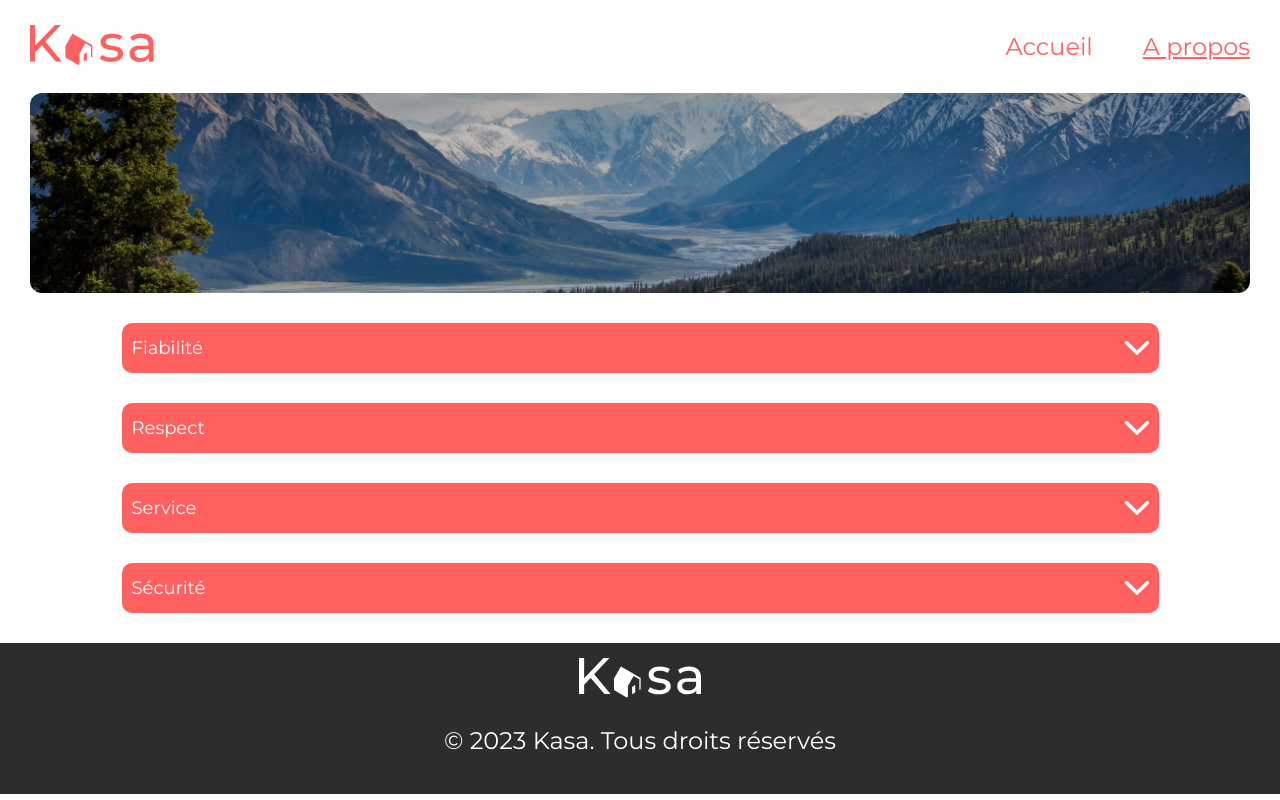
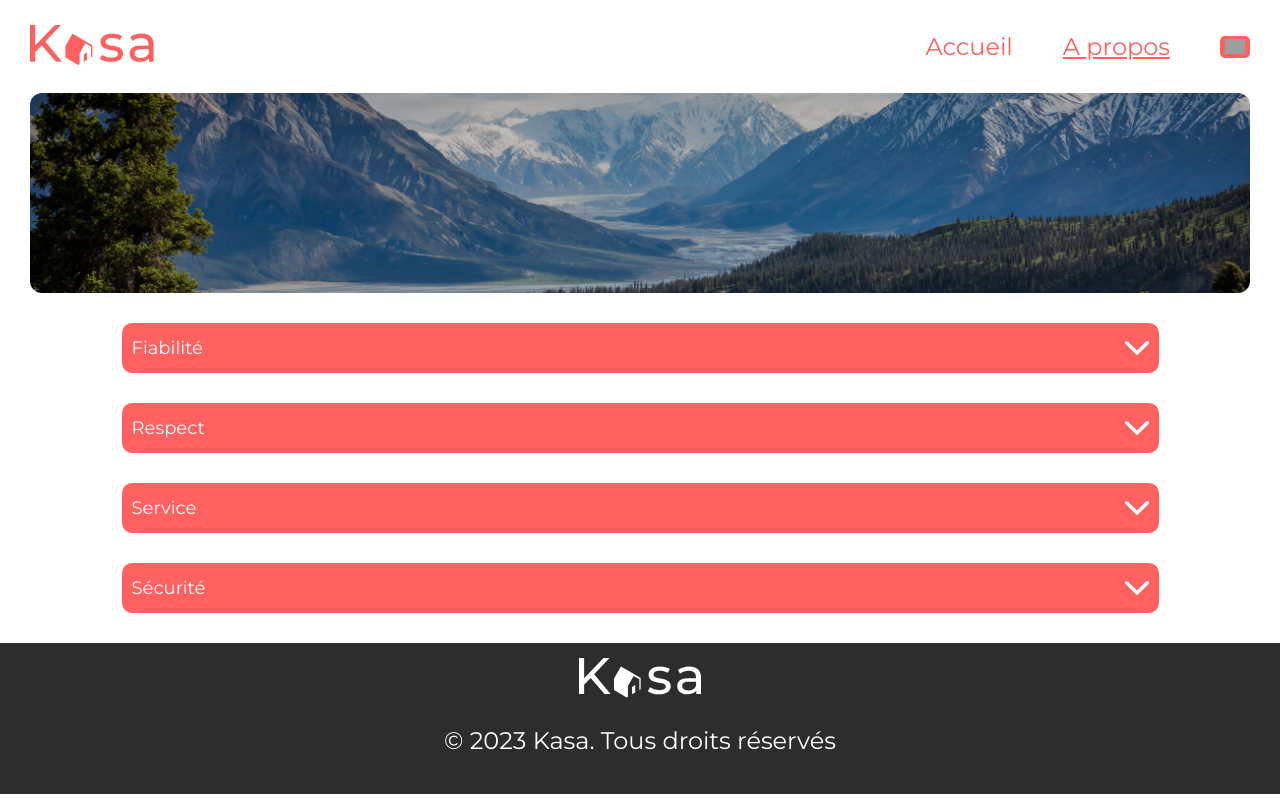
Before and after one commit to PhilippineHdn/kasa, a React (Create React App) app: page /about in a window 1280 px wide. Built offline with nearby package versions, Linux system fonts and the light colour scheme; grey boxes are pictures that could not be loaded.

Commit message:
Multi language website

```diff
--- a/src/Components/Banner.js
+++ b/src/Components/Banner.js
@@ -4,7 +4,7 @@ import { useTranslation } from 'react-i18next';
 import '../styles/components/Banner.css';
 
 const Banner = (props) => {
-    const { t, i18n } = useTranslation();
+    const { t } = useTranslation();
     const location = useLocation();
     const image = props.image;
     return (
--- a/src/Components/Footer.js
+++ b/src/Components/Footer.js
@@ -4,7 +4,7 @@ import logo from '../assets/img/LOGO.svg';
 import '../styles/components/Footer.css';
 
 const Footer = () => {
-    const { t, i18n } = useTranslation();
+    const { t } = useTranslation();
     return (
         <div className='footer'>
             <img className='logo' src={logo} alt="Kasa logo" />
--- a/src/Components/Header.js
+++ b/src/Components/Header.js
@@ -3,9 +3,14 @@ import { useTranslation } from 'react-i18next';
 import { NavLink } from "react-router-dom";
 import logo from '../assets/img/logo.jpg';
 import '../styles/components/Header.css';
+import { changeLanguage } from 'i18next';
 
 const Header = () => {
+
     const { t, i18n } = useTranslation();
+    const getLanguage = i18n.language;
+    const changeLanguageHandler = (choosedLanguage) => { i18n.changeLanguage(choosedLanguage) }
+
     return (
         <div className='header'>
             <NavLink to='/'>
@@ -18,6 +23,14 @@ const Header = () => {
                 <NavLink to="/about" className={(nav) => (nav.isActive ? "nav-active" : "nav-inactive")} >
                     <li className='nav-option'>{t('about')}</li>
                 </NavLink>
+                <div className="switch-lang">
+                    <div className="current-lang">
+                        <img className="lang-flag"
+                        alt="language-flag"
+                        src={getLanguage === "en" ? "https://cdn2.iconfinder.com/data/icons/world-flag-icons/128/Flag_of_United_Kingdom.png" : "https://cdn2.iconfinder.com/data/icons/world-flag-icons/128/Flag_of_France.png"}
+                        onClick={() => changeLanguageHandler(getLanguage === "en" ? "fr" : "en")}/>
+                    </div>
+                </div>
             </ul>
         </div>
     );
--- a/src/Pages/Kasa.js
+++ b/src/Pages/Kasa.js
@@ -1,6 +1,5 @@
 import React from 'react';
 import { useTranslation } from 'react-i18next';
-import { FaStar } from 'react-icons/fa';
 import Header from '../Components/Header';
 import Slider from '../Components/Slider';
 import TagName from '../Components/TagName';
@@ -13,7 +12,7 @@ import { useParams } from "react-router-dom";
 import '../styles/components/KasaInformation.css';
 
 const Kasa = () => {
-    const { t, i18n } = useTranslation();
+    const { t } = useTranslation();
     const idKasa = useParams('id').id;
     const dataCurrentKasa = kasasListData.find(data => data.id === idKasa);
     const description = dataCurrentKasa.description;
@@ -43,7 +42,7 @@ const Kasa = () => {
                         {[...Array(5)].map((star, index) => {
                             const ratingValue = index + 1;
                             return (
-                                <img key={index} src={ratingValue <= rating ? redStar : greyStar } alt="star" />
+                                <img key={`star-${index}`} src={ratingValue <= rating ? redStar : greyStar } alt="star" />
                             )
                         })}
                     </div>
--- a/src/i18n.js
+++ b/src/i18n.js
@@ -2,7 +2,7 @@ import i18n from 'i18next';
 import { initReactI18next } from 'react-i18next';
 import LanguageDetector from 'i18next-browser-languagedetector';
 import fr from './translations/fr';
-import en from './translations/en'
+import en from './translations/en';
 
 i18n
   // detect user language
--- a/src/styles/components/Header.css
+++ b/src/styles/components/Header.css
@@ -47,6 +47,22 @@
     color: var(--main-color);
 }
 
+.switch-lang {
+    cursor: pointer;
+    top: 20px;
+    right: 20px;
+}
+
+.current-lang {
+    background: var(--main-color);
+    padding: 3px 5px 0px 5px;
+    border-radius: 5px;
+}
+
+.lang-flag {
+    width: 20px;
+}
+
 @media (max-width: 500px) {
 
     .navigation {
```
